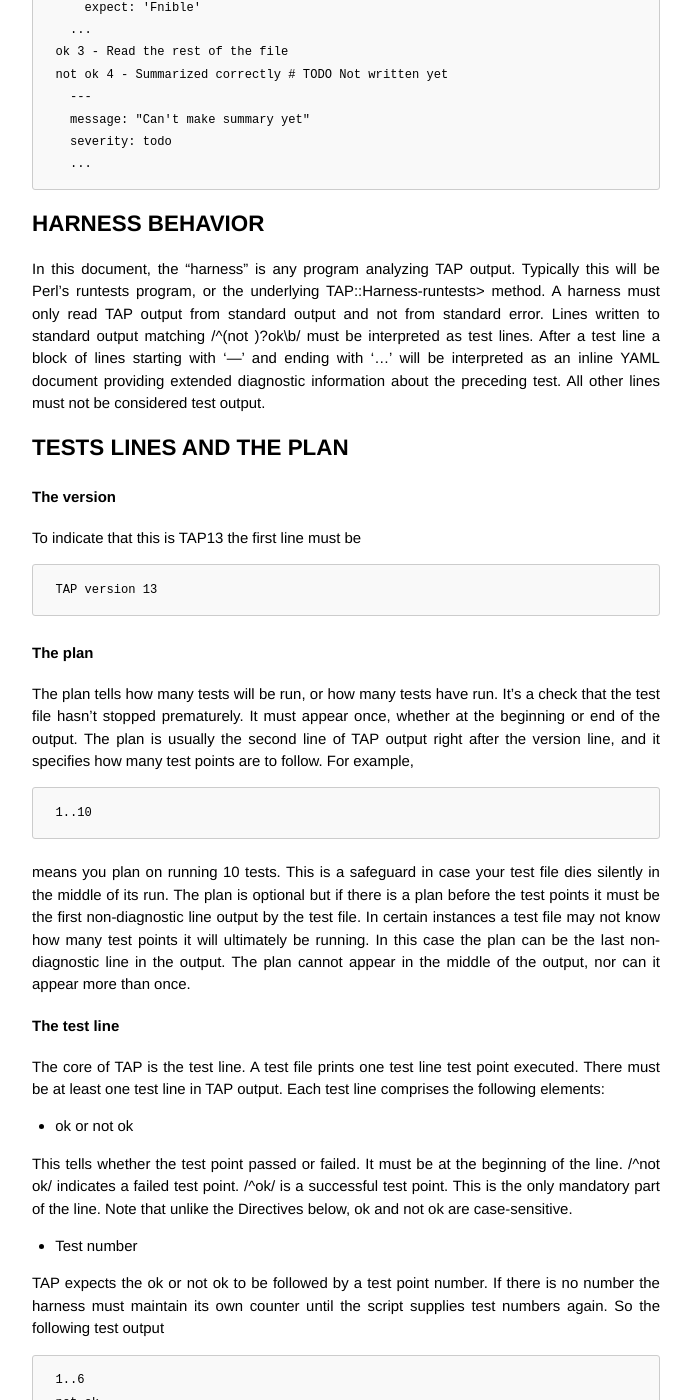
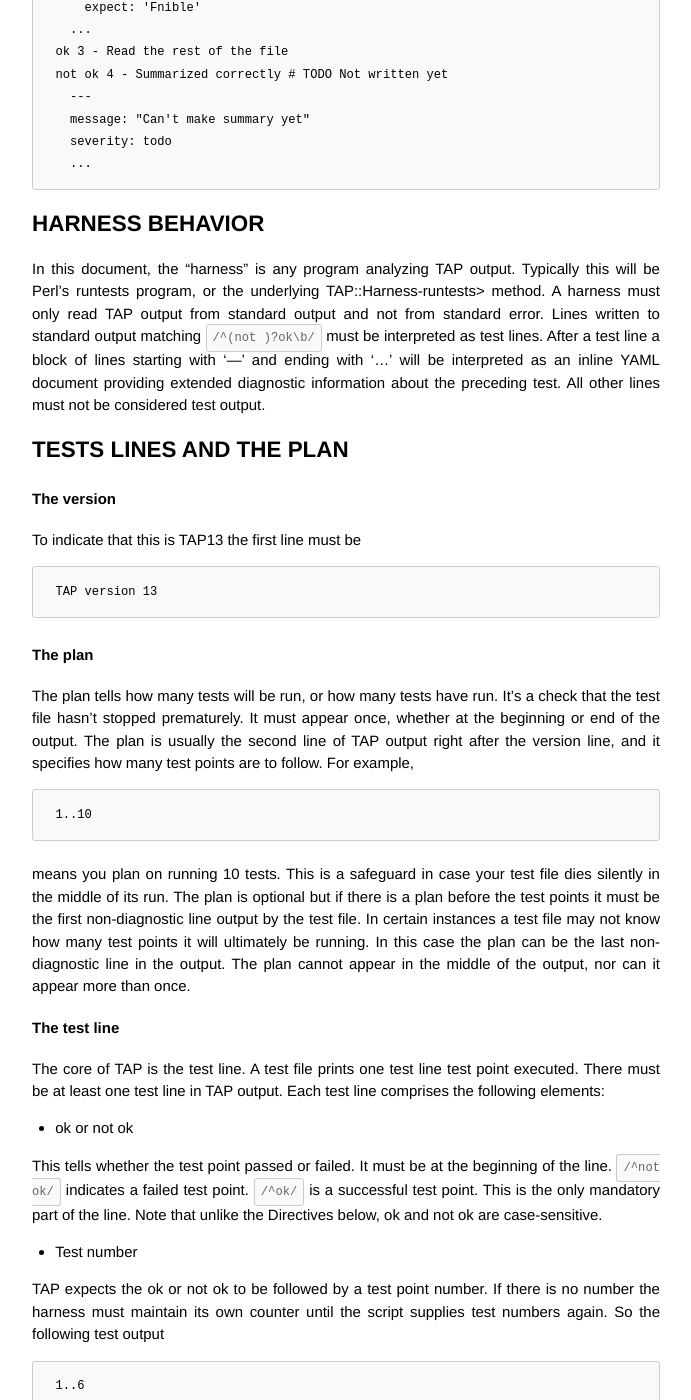
Before and after one commit to TestAnything/testanything.github.io, a Jekyll site: the page built from tap-version-13-specification.md, in a window 1280 px wide and 1400 px high, scrolled down 1348 px. Shown: the whole window, without its empty margins (294-985 px from the left). Built offline with Jekyll 4.4.1, drawn with Linux system fonts in a browser that asks for light colours; some of the changed text lies outside the part shown.

Commit message:
surrounded v13 spec reg-exes with back-ticks to render properly

```diff
--- a/tap-version-13-specification.md
+++ b/tap-version-13-specification.md
@@ -64,7 +64,7 @@ not ok 4 - Summarized correctly # TODO Not written yet
 ## HARNESS BEHAVIOR
 
 In this document, the "harness" is any program analyzing TAP output. Typically this will be Perl's runtests program, or the underlying TAP::Harness-runtests> method.
-A harness must only read TAP output from standard output and not from standard error. Lines written to standard output matching /^(not )?ok\b/ must be interpreted as test lines. After a test line a block of lines starting with '---' and ending with '...' will be interpreted as an inline YAML document providing extended diagnostic information about the preceding test. All other lines must not be considered test output.
+A harness must only read TAP output from standard output and not from standard error. Lines written to standard output matching `/^(not )?ok\b/` must be interpreted as test lines. After a test line a block of lines starting with '---' and ending with '...' will be interpreted as an inline YAML document providing extended diagnostic information about the preceding test. All other lines must not be considered test output.
 
 ## TESTS LINES AND THE PLAN
 
@@ -92,7 +92,7 @@ The core of TAP is the test line. A test file prints one test line test point ex
 
 -    ok or not ok
 
-This tells whether the test point passed or failed. It must be at the beginning of the line. /^not ok/ indicates a failed test point. /^ok/ is a successful test point. This is the only mandatory part of the line.
+This tells whether the test point passed or failed. It must be at the beginning of the line. `/^not ok/` indicates a failed test point. `/^ok/` is a successful test point. This is the only mandatory part of the line.
 Note that unlike the Directives below, ok and not ok are case-sensitive.
 
 -    Test number
@@ -135,7 +135,7 @@ To summarize:
 -    Directive (only when necessary)
 
 ### YAML blocks
-If the test line is immediately followed by an indented block beginning with /^\s+---/ and ending with \^\s+.../ that block will be interpreted as an inline YAML document. The YAML encodes a data structure that provides more detailed information about the preceding test.
+If the test line is immediately followed by an indented block beginning with `/^\s+---/` and ending with `/^\s+.../` that block will be interpreted as an inline YAML document. The YAML encodes a data structure that provides more detailed information about the preceding test.
 The YAML document is indented to make it visually distinct from the surrounding test results and to make it easier for the parser to recover if the trailing '...' terminator is missing.
 For example:
 
```
